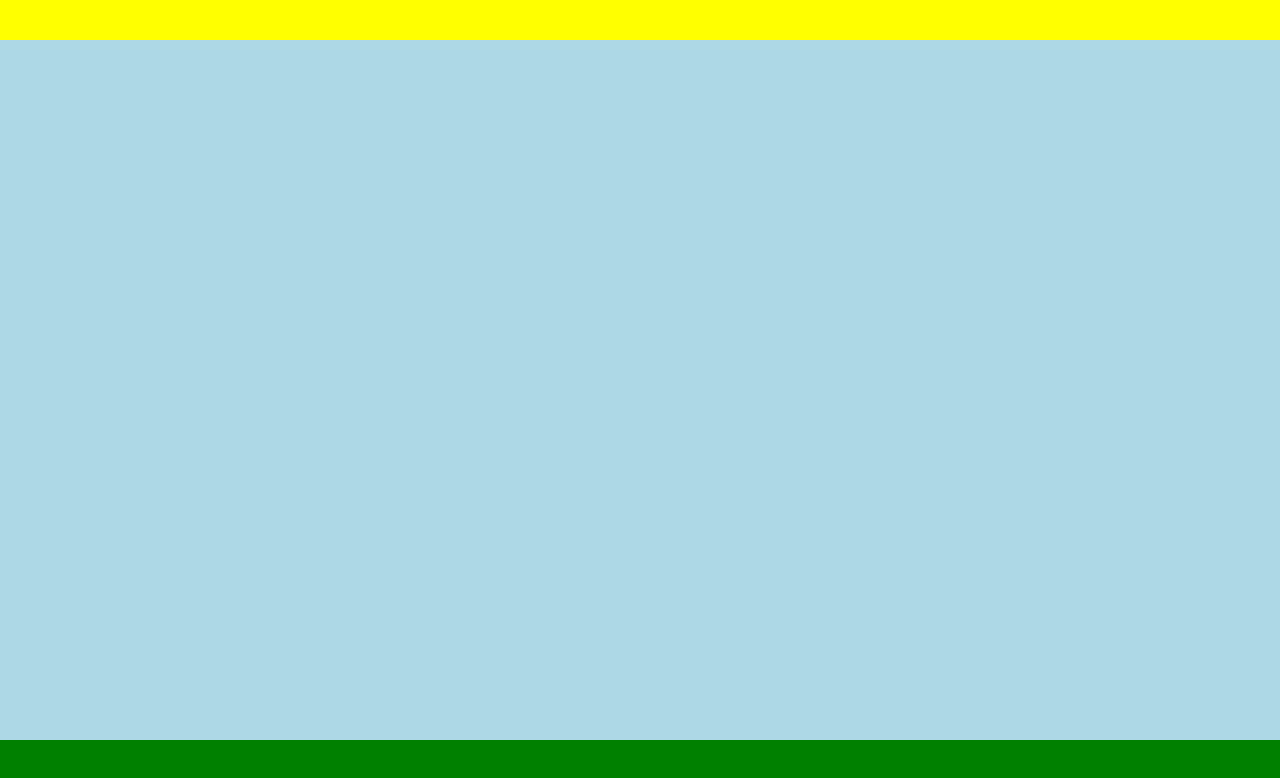
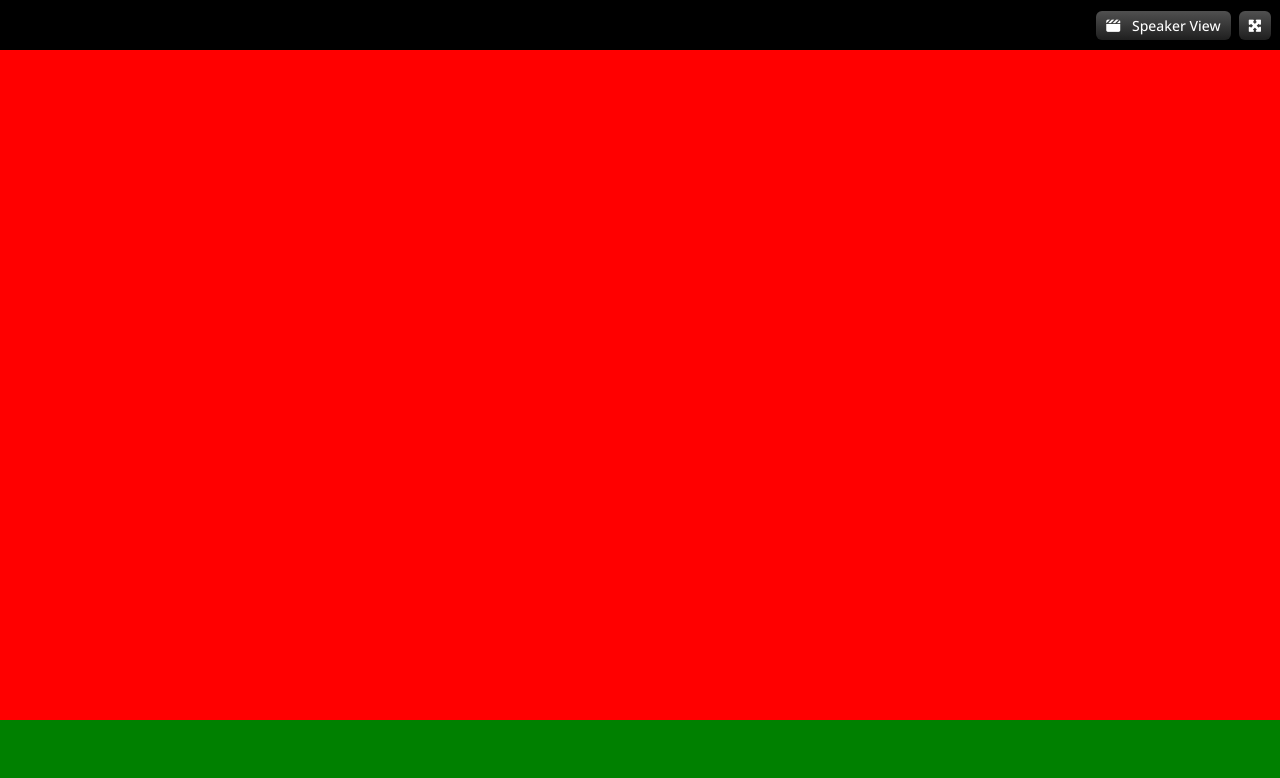
Before and after one commit to Zaplatynskyy/html-css-zoom, a plain HTML site: page index.html in a window 1280 px wide. Drawn offline with nearby package versions, Linux system fonts and the light colour scheme.

Commit message:
end sezione header

```diff
--- a/css/style.css
+++ b/css/style.css
@@ -7,36 +7,55 @@
 }
 
 body{
+    color: white;
     font-family: 'Open Sans', sans-serif;
+    font-size: 14px;
 }
 
 /* ******HEADER****** */
 
 header{
-    height: 40px;
+    height: 50px;
+    background-color: black;
+    padding: 0 5px;
+    display: flex;
+    justify-content: flex-end;
+    align-items: center;
+}
+
+header .btn{
+    background: linear-gradient(#505050, #1f1f1f);
+    cursor: pointer;
+    margin: 0 4px;
+    padding: 5px 10px;
+    border-radius: 6px;
+}
+
+header .speaker_view.btn i{
+    margin-right: 8px;
 }
 
 /* ******MAIN****** */
 
 main{
-    height: calc(100vh - 100px);
+    height: calc(100vh - 130px);
 }
 
 /* ******FOOTER****** */
 
 footer{
-    height: 60px;
+    height: 80px;
 }
 
 
 /* ******DEBUG****** */
 
-.debug header{
+/* .debug header{
     background-color: yellow;
-}
+} */
 
 .debug main{
-    background-color: lightblue;
+    background-color: red;
 }
 
 .debug footer{
--- a/index.html
+++ b/index.html
@@ -9,12 +9,21 @@
     <link rel="stylesheet" href="https://cdnjs.cloudflare.com/ajax/libs/font-awesome/6.0.0-beta2/css/all.min.css" integrity="sha512-YWzhKL2whUzgiheMoBFwW8CKV4qpHQAEuvilg9FAn5VJUDwKZZxkJNuGM4XkWuk94WCrrwslk8yWNGmY1EduTA==" crossorigin="anonymous" referrerpolicy="no-referrer" />
     <link rel="preconnect" href="https://fonts.googleapis.com">
     <link rel="preconnect" href="https://fonts.gstatic.com" crossorigin>
-    <link href="https://fonts.googleapis.com/css2?family=Open+Sans:wght@400;800&display=swap" rel="stylesheet">
+    <link href="https://fonts.googleapis.com/css2?family=Open+Sans:wght@500;800&display=swap" rel="stylesheet">
 </head>
 <body class="debug">
 
     <header>
+        <!-- bottone "visualizzazione" -->
+        <div class="btn speaker_view">
+            <i class="fa-solid fa-clapperboard"></i>
+            <span>Speaker View</span>
+        </div>
 
+        <!-- bottone estendi a schermo intero -->
+        <div class="btn extend">
+            <i class="fas fa-expand-arrows-alt"></i>
+        </div>
     </header>
 
     <main>
```
